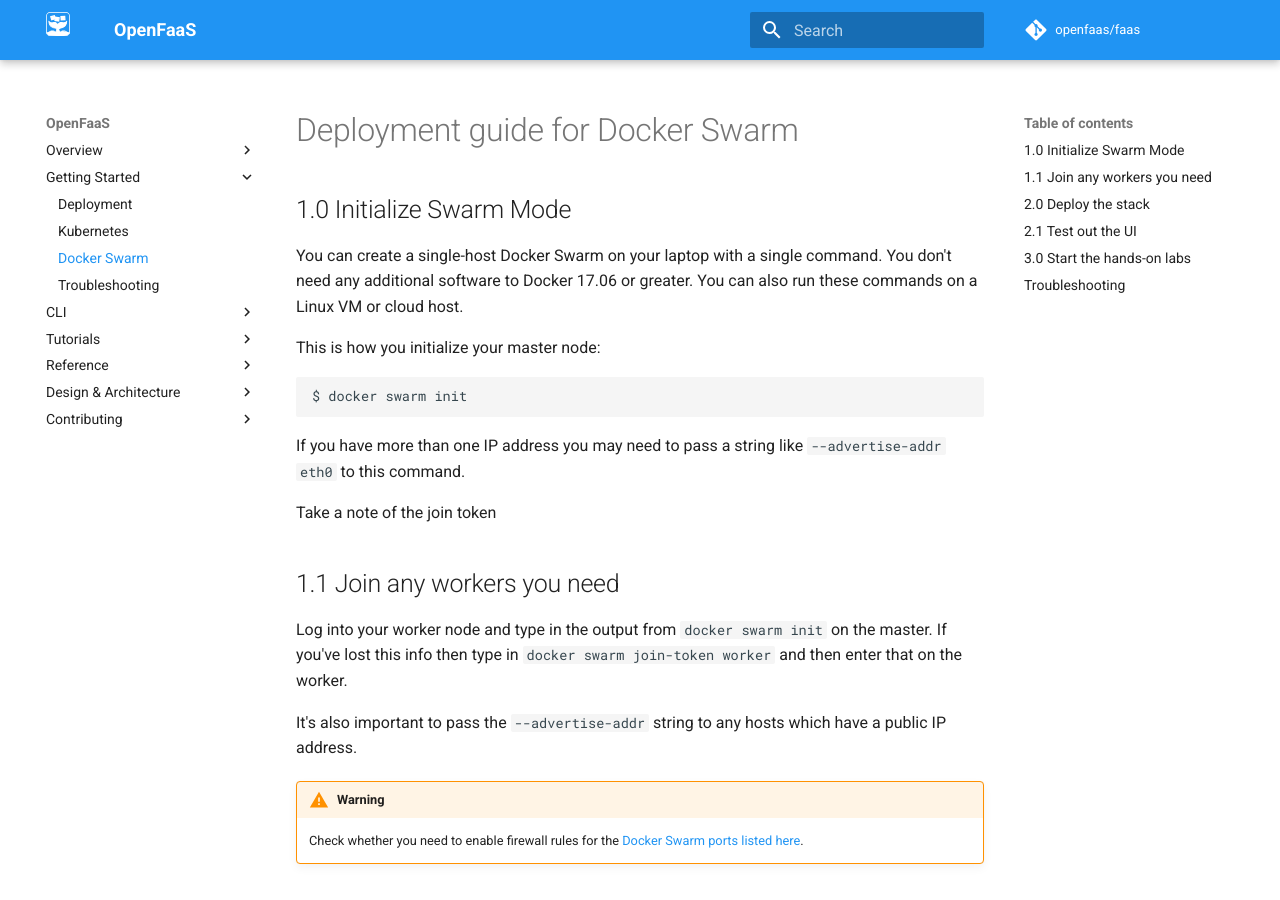
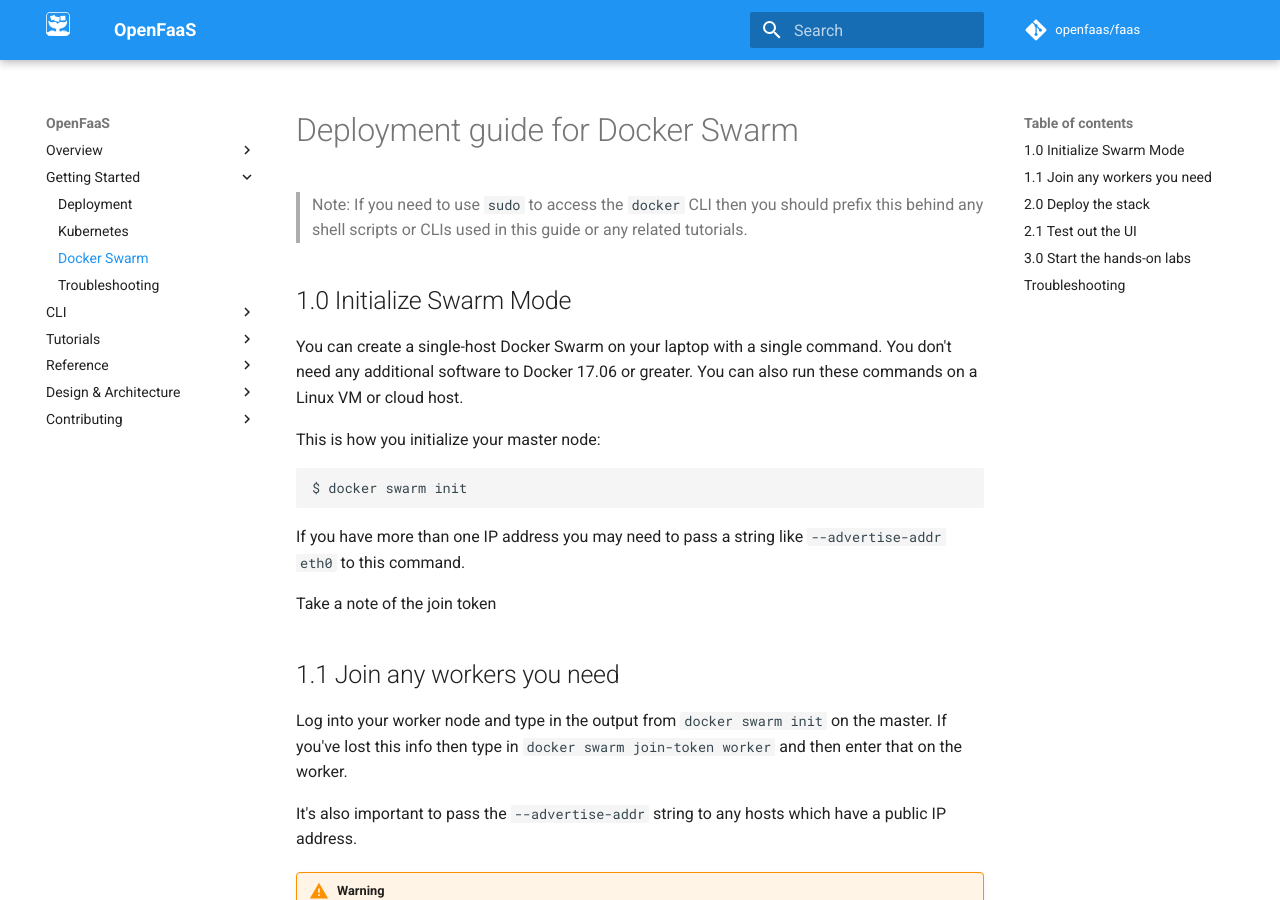
Before and after one commit to openfaas/docs, an MkDocs documentation site: the page built from docs/deployment/docker-swarm.md, in a window 1280 px wide and 900 px high. Built offline with MkDocs 1.6.1 and Material for MkDocs 9.7.7, drawn with Linux system fonts in a browser that asks for light colours; comment, search, counter and statistics services are not loaded; old or Windows-style settings are respelled for this version of MkDocs.

Commit message:
Mention use of sudo with swarm
For the Docker Swarm deployment guide we should mention the use
of sudo for Linux users who do not want to give their accounts
access to the docker group. [0]

[0] https://github.com/openfaas/faas/issues/664

Signed-off-by: Alex Ellis (VMware) <alexellis2@gmail.com>

```diff
--- a/docs/deployment/docker-swarm.md
+++ b/docs/deployment/docker-swarm.md
@@ -1,4 +1,6 @@
 # Deployment guide for Docker Swarm
+
+> Note: If you need to use `sudo` to access the `docker` CLI then you should prefix this behind any shell scripts or CLIs used in this guide or any related tutorials.
 
 ## 1.0 Initialize Swarm Mode
 
```
